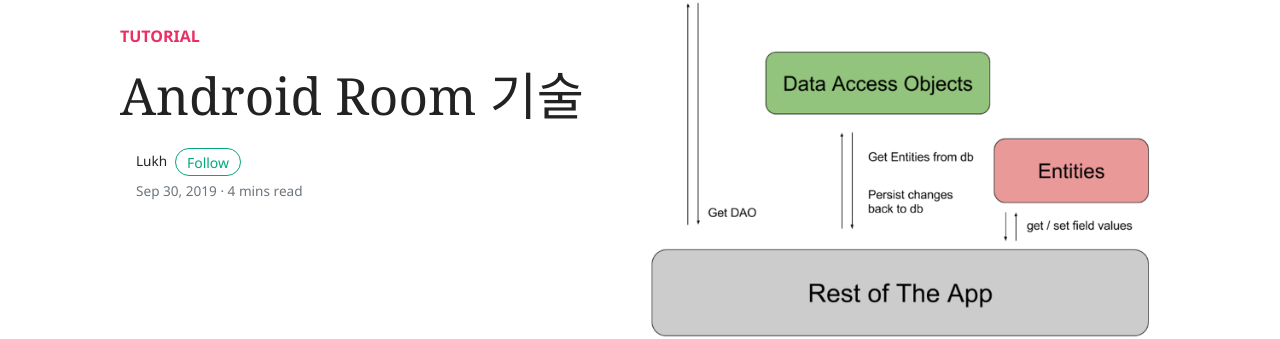
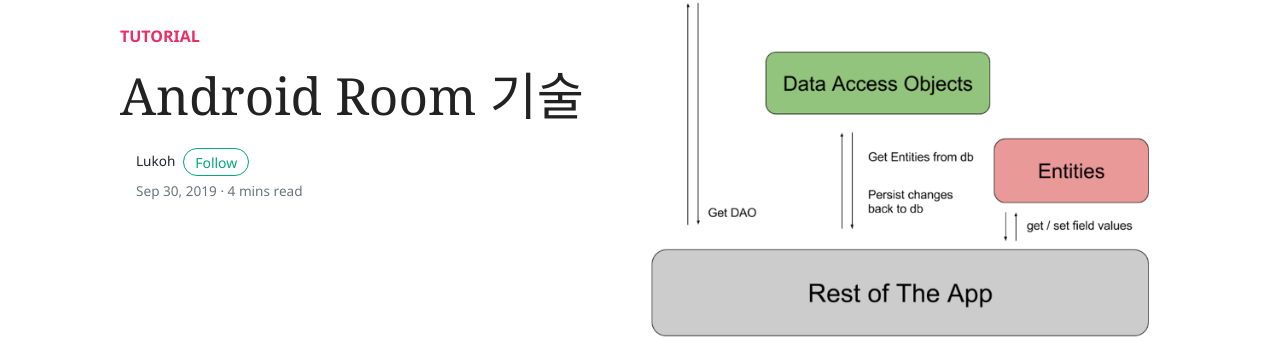
Before and after one commit to MegazoneDSG/megazonedsg.github.io, a Jekyll site: the page built from _posts/2019-09-30-Android-Room.md, in a window 1280 px wide and 900 px high. Shown: the part 218-557 px from the top of the window. Built offline with Jekyll 4.4.1, drawn with Linux system fonts in a browser that asks for light colours; nearby versions of some CDN libraries; comment, search, counter and statistics services are not loaded; some of the changed text lies outside the part shown.

Commit message:
Update _config.yml

```diff
--- a/_config.yml
+++ b/_config.yml
@@ -51,7 +51,7 @@
     facebook_username:
 
   Lukoh:
-    name: Lukh
+    name: Lukoh
     bio: 모바일팀
     email: namkulho@mz.co.kr
     github_username: Lukoh-MZ
```
